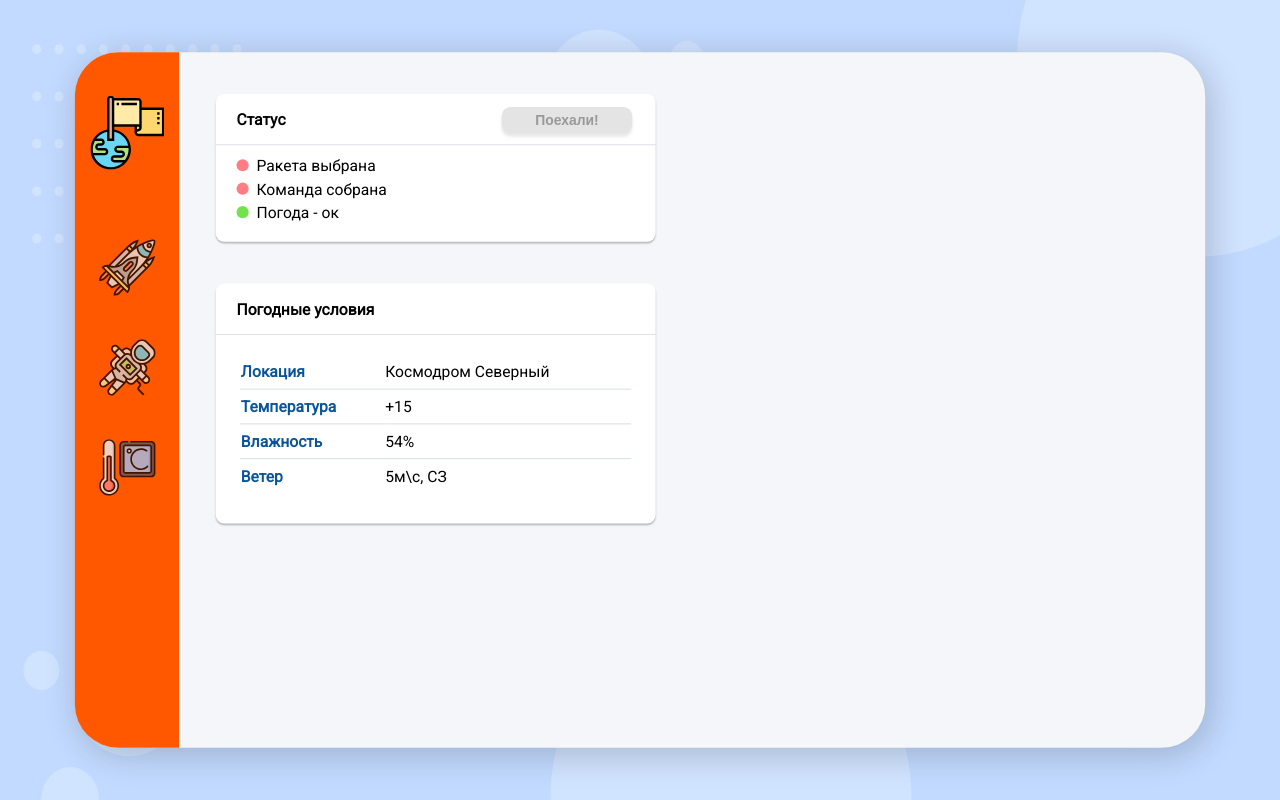
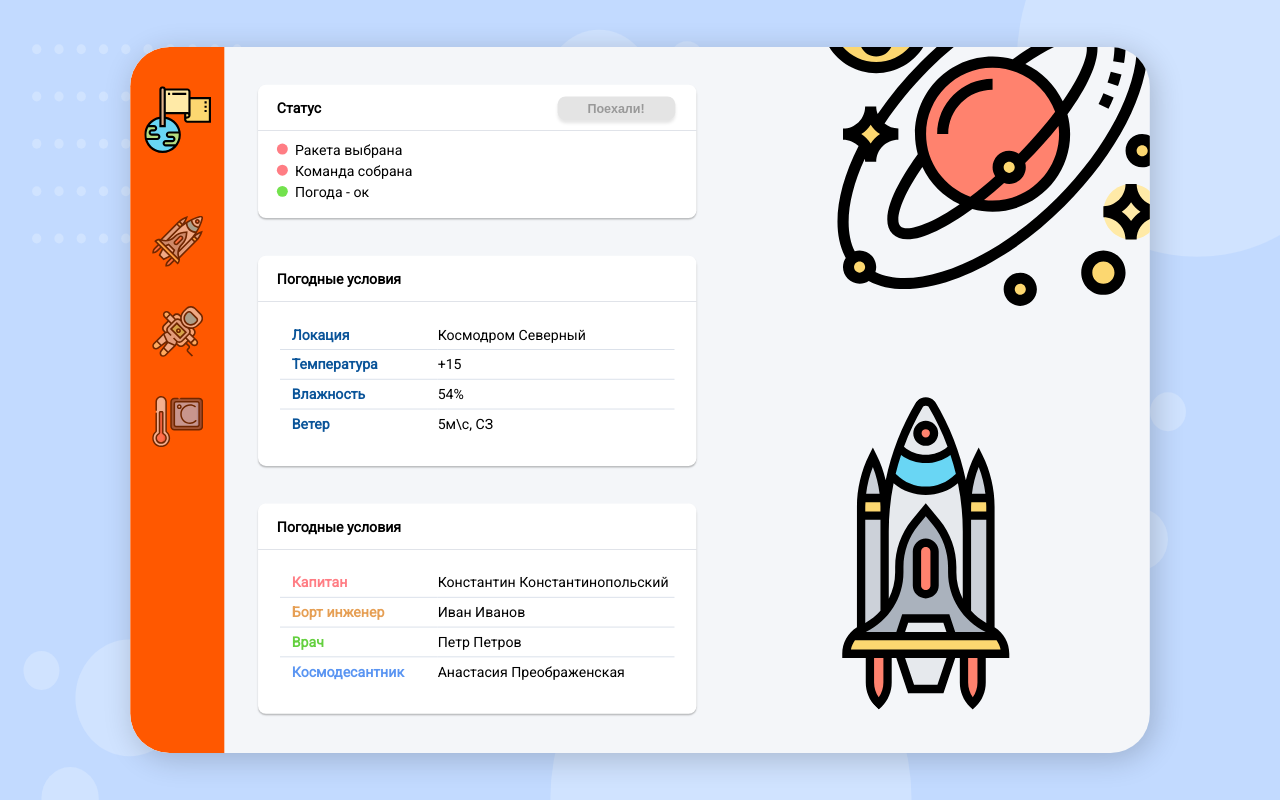
Before and after one commit to UncoD/vue-course-space-go, a Vue app: page / in a window 1280 px wide. Built offline with nearby package versions, Linux system fonts and the light colour scheme; the HTML template or start-up script is replaced by a standard one.

Commit message:
Add other pages

```diff
--- a/src/App.vue
+++ b/src/App.vue
@@ -41,11 +41,13 @@ export default {
   background-color: #F4F6F9;
   box-shadow: 5px 7px 40px rgba(0, 0, 0, 0.2);
   min-width: 1300px;
-  height: 800px;
+  height: 900px;
   border-radius: 50px;
   display: flex;
+  overflow: hidden;
 }
 main {
   flex: 1;
+  padding-left: 63px;
 }
 </style>
--- a/src/components/NavPanel.vue
+++ b/src/components/NavPanel.vue
@@ -1,27 +1,38 @@
 <template>
   <nav>
-    <router-link to="Home">
-      <div class="home" />
-    </router-link>
-    <router-link to="#">
-      <div class="small-icon rocket" />
-    </router-link>
-    <router-link to="#">
-      <div class="small-icon team" />
-    </router-link>
-    <router-link to="#">
-      <div class="small-icon weather" />
+    <router-link
+      v-for="ind in tabNames.length"
+      :key="ind"
+      :to="toLink[ind - 1]"
+    >
+      <div
+        @click="selectTab(ind - 1)"
+        class="icon"
+        :class="[{ 'active-tab': activeIndex === ind - 1}, tabNames[ind - 1] ]"
+      />
     </router-link>
   </nav>
 </template>
 
 <script>
 export default {
-  name: 'NavPanel'
+  name: 'NavPanel',
+  data() {
+    return {
+      activeIndex: 0,
+      tabNames: ["home", "small-icon rocket", "small-icon team", "small-icon weather"],
+      toLink: ["home", "rocket", "team", "weather"]
+    }
+  },
+  methods: {
+    selectTab(index) {
+      this.activeIndex = index
+    }
+  }
 }
 </script>
 
-<style scoped>
+<style lang="scss" scoped>
 nav {
   width: 120px;
   height: 100%;
@@ -39,6 +50,16 @@ nav {
   margin: 50px 0 80px;
   cursor: pointer;
 }
+.icon {
+  opacity: 75%;
+
+  &:hover {
+    opacity: 100%;
+  }
+}
+.active-tab {
+  opacity: 100%;
+}
 .small-icon {
   width: 65px;
   height: 65px;
--- a/src/router/index.js
+++ b/src/router/index.js
@@ -2,6 +2,9 @@ import Vue from 'vue';
 import VueRouter from 'vue-router';
 
 import Home from '../views/Home.vue';
+import Rocket from '../views/Rocket.vue';
+import Team from '../views/Team.vue';
+import Weather from '../views/Weather.vue';
 
 Vue.use(VueRouter);
 
@@ -14,6 +17,24 @@ const routes = [
     path: '/',
     name: 'home',
     component: Home,
+    meta: {},
+  },
+  {
+    path: '/rocket',
+    name: 'rocket',
+    component: Rocket,
+    meta: {},
+  },
+  {
+    path: '/team',
+    name: 'team',
+    component: Team,
+    meta: {},
+  },
+  {
+    path: '/weather',
+    name: 'weather',
+    component: Weather,
     meta: {},
   },
 ];
--- a/src/styles/styles.scss
+++ b/src/styles/styles.scss
@@ -18,3 +18,10 @@ body {
   font-family: Roboto;
   font-style: normal;
 }
+
+h1 {
+  font-weight: normal;
+  font-size: 48px;
+  line-height: 56px;
+  color: #000000;
+}
--- a/src/views/Home.vue
+++ b/src/views/Home.vue
@@ -31,6 +31,31 @@
           </tr>
         </table>
       </div>
+      <div class="container container--team">
+        <h2>Погодные условия</h2>
+        <table>
+          <tr>
+            <td class="team-capitan">Капитан</td>
+            <td>Константин Константинопольский</td>
+          </tr>
+          <tr>
+            <td class="team-engineer">Борт инженер</td>
+            <td>Иван Иванов</td>
+          </tr>
+          <tr>
+            <td class="team-doctor">Врач</td>
+            <td>Петр Петров</td>
+          </tr>
+          <tr>
+            <td class="team-space-marine">Космодесантник</td>
+            <td>Анастасия Преображенская</td>
+          </tr>
+        </table>
+      </div>
+    </div>
+    <div class="images-container">
+      <div class="planet" />
+      <div class="rocket" />
     </div>
   </div>
 </template>
@@ -41,10 +66,12 @@ export default {
 }
 </script>
 
-<style lang="scss"  scoped>
+<style lang="scss" scoped>
 .home {
   width: 100%;
   height: 100%;
+  display: flex;
+  margin-left: -20px;
 }
 
 h2, button {
@@ -67,9 +94,9 @@ li {
   box-shadow: 0px 2px 2px rgba(0, 0, 0, 0.25);
   background-color: #FFFFFF;
   border-radius: 10px;
-  width: calc(100% - 84px);
+  width: 100%;
   min-height: 100px;
-  margin: 48px auto;
+  margin-top: 48px;
   padding-bottom: 20px;
   position: relative;
   display: flex;
@@ -105,28 +132,58 @@ li {
     }
   }
 
-  &--weather {
+  &--weather, &--team {
     table {
       flex: 1;
       margin: 23px 28px 15px;
       border-collapse: collapse;
 
       tr {
-        border-bottom: 1px solid #D1D9E5; /* Граница вокруг ячеек */
+        border-bottom: 1px solid #D1D9E5;
         td {
           font-size: 18px;
           color: #000000;
           line-height: 37px;
+          padding: 0;
         }
         td:first-child {
           font-weight: bold;
           font-size: 18px;
           line-height: 21px;
-          color: #0A5499;
+          width: 40%;
+          padding-left: 15px;
         }
 
         &:last-child {
           border: 0;
+        }
+      }
+    }
+  }
+
+  &--weather {
+    td:first-child {
+      font-weight: bold;
+      font-size: 18px;
+      line-height: 21px;
+      color: #0A5499;
+    }
+  }
+
+  &--team {
+    table {
+      tr {
+        .team-capitan {
+          color: #FF7D84;
+        }
+        .team-engineer {
+          color: #E69F54;
+        }
+        .team-doctor {
+          color: #64D03F;
+        }
+        .team-space-marine {
+          color: #5A95F2;
         }
       }
     }
@@ -147,4 +204,25 @@ li {
   line-height: 19px;
   cursor: pointer;
 }
+
+.images-container {
+  flex: 1;
+  position: relative;
+  .planet {
+    background: url("../assets/planet.svg") no-repeat;
+    width: 438px;
+    height: 438px;
+    position: absolute;
+    top: 0;
+    right: -35px;
+  }
+  .rocket {
+    background: url("../assets/rocket.svg") no-repeat;
+    width: 410px;
+    height: 410px;
+    position: absolute;
+    bottom: 50px;
+    left: 60px;
+  }
+}
 </style>
--- /dev/null
+++ b/src/views/Rocket.vue
@@ -0,0 +1,14 @@
+<template>
+  <div class="rocket">
+    <h1>Выбор корабля</h1>
+  </div>
+</template>
+
+<script>
+export default {
+  name: 'Rocket'
+}
+</script>
+
+<style lang="scss" scoped>
+</style>
--- /dev/null
+++ b/src/views/Team.vue
@@ -0,0 +1,14 @@
+<template>
+  <div class="team">
+    <h1>Сбор команды</h1>
+  </div>
+</template>
+
+<script>
+export default {
+  name: 'Team'
+}
+</script>
+
+<style lang="scss" scoped>
+</style>
--- /dev/null
+++ b/src/views/Weather.vue
@@ -0,0 +1,14 @@
+<template>
+  <div class="weather">
+    <h1>Проверка погодных условий</h1>
+  </div>
+</template>
+
+<script>
+export default {
+  name: 'Weather'
+}
+</script>
+
+<style lang="scss" scoped>
+</style>
```
Also changed, not shown: src/assets/planet.svg (added), src/assets/rocket.svg (added).
